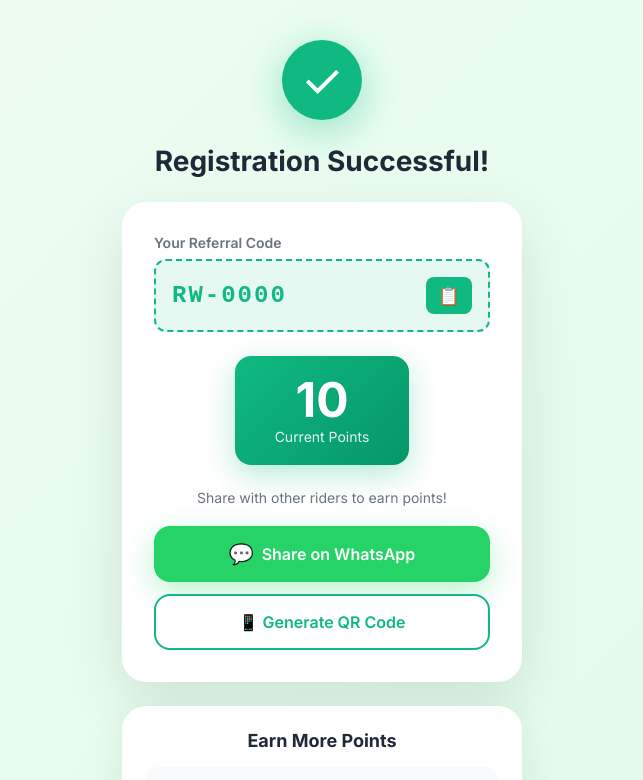
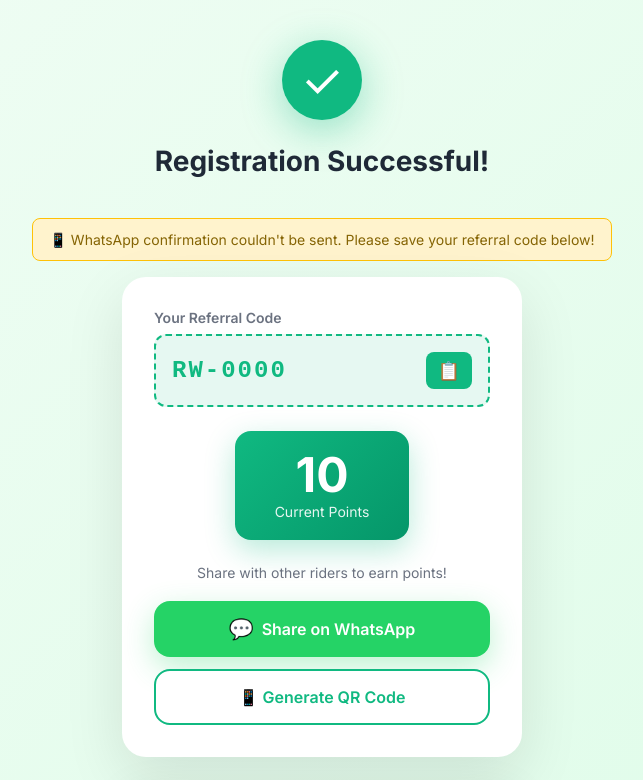
Before and after one commit to syedfuzail12/EV_APP, a React (Vite) app: page /success in a window 1280 px wide. Shown: the top 780 px of the page, without its empty margins (318-961 px from the left). Built offline with nearby package versions, Linux system fonts and the light colour scheme; no server answers.

Commit message:
docs: Add final summary and frontend fixes

```diff
--- a/src/components/QuestionnaireForm.jsx
+++ b/src/components/QuestionnaireForm.jsx
@@ -117,7 +117,13 @@ function QuestionnaireForm() {
         language: i18n.language,
         timestamp: new Date().toISOString()
       })
-      navigate('/success', { state: { referralCode: result.referralCode, points: result.points } })
+      navigate('/success', {
+        state: {
+          referralCode: result.referralCode,
+          points: result.points,
+          whatsappSent: result.whatsappSent
+        }
+      })
     } catch (error) {
       alert('Submission failed. Please try again.')
       setLoading(false)
--- a/src/components/SuccessScreen.jsx
+++ b/src/components/SuccessScreen.jsx
@@ -7,7 +7,7 @@ function SuccessScreen() {
   const { t } = useTranslation()
   const location = useLocation()
   const navigate = useNavigate()
-  const { referralCode, points } = location.state || { referralCode: 'RW-0000', points: 10 }
+  const { referralCode, points, whatsappSent } = location.state || { referralCode: 'RW-0000', points: 10, whatsappSent: false }
   const [copied, setCopied] = useState(false)
   const [qrCode, setQrCode] = useState(null)
   const [loadingQr, setLoadingQr] = useState(false)
@@ -41,6 +41,20 @@ function SuccessScreen() {
       </div>
 
       <h1 className={styles.title}>{t('success')}</h1>
+
+      {!whatsappSent && (
+        <div style={{
+          backgroundColor: '#fff3cd',
+          border: '1px solid #ffc107',
+          borderRadius: '8px',
+          padding: '12px 16px',
+          margin: '16px 0',
+          fontSize: '14px',
+          color: '#856404'
+        }}>
+          📱 WhatsApp confirmation couldn't be sent. Please save your referral code below!
+        </div>
+      )}
 
       <div className={styles.card}>
         <div className={styles.codeSection}>
```
Also changed, not shown: 1 other file (tests, documents, lock files or other folders).
